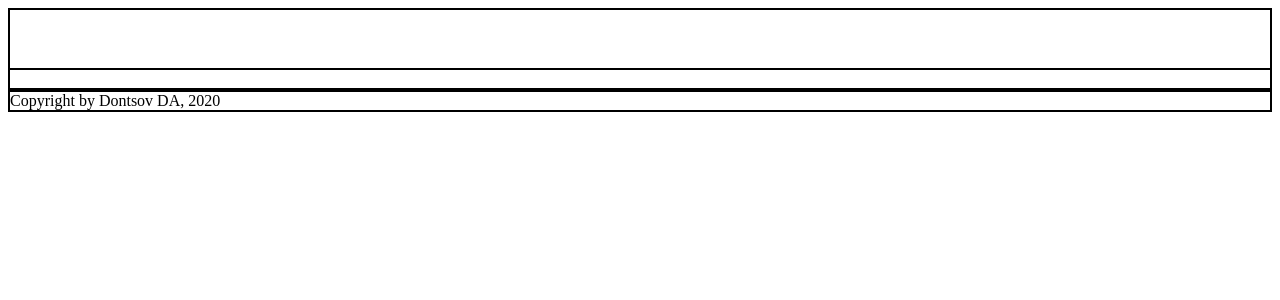
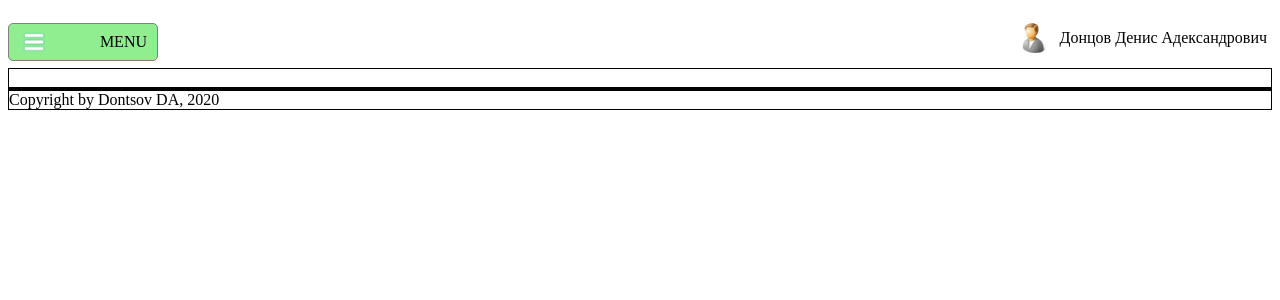
Before and after one commit to ddenis87/vue__ozi, a Vue app: page / in a window 1280 px wide. Shown: the top 300 px of the page. Built offline with nearby package versions, Linux system fonts and the light colour scheme.

Commit message:
Add navigation --menu --user

```diff
--- a/src/App.vue
+++ b/src/App.vue
@@ -1,17 +1,22 @@
 <template>
   <div id="app">
-    <div class="navigation"></div>
-    <div class="system-out"></div>
-    <div class="body">
-      <router-view/>
-    </div>
-    <div class="footer">Copyright by Dontsov DA, 2020</div>
+      <div class="navigation">
+        <app-navigation></app-navigation>
+      </div>
+      <div class="system-out"></div>
+      <div class="body">
+        <router-view/>
+      </div>
+      <div class="footer">Copyright by Dontsov DA, 2020</div>
   </div>
 </template>
 
 <script>
+import AppNavigation from '@/views/app-navigation';
 export default {
-
+  components: {
+    AppNavigation,
+  },
 }
 </script>
 
@@ -24,11 +29,11 @@ export default {
     max-width: 1280px;
     margin-left: auto;
     margin-right: auto;
-    border: 1px solid black;
+    // border: 1px solid black;
 
     .navigation {
       grid-area: navigation;
-      border: 1px solid black;
+      // border: 1px solid black;
     }
     .system-out {
       grid-area: system-out;
--- /dev/null
+++ b/src/components/navigation-menu.vue
@@ -0,0 +1,65 @@
+<template>
+  <div class="menu">
+
+    <div class="menu-button">
+      <img class="menu-button__images" src="@/assets/img/menu.png">
+      <div class="menu-button__text">Menu</div>
+    </div>
+    <div class="menu-drop">
+      <ul class="menu-drop-list">
+        <li class="menu-drop-list__item">Catalog</li>
+        <li class="menu-drop-list__item">Journal</li>
+        <li class="menu-drop-list__item">Consolidation</li>
+      </ul>
+    </div>
+  </div>
+</template>
+
+<script>
+export default {
+  name: 'NavigationMenu',
+}
+</script>
+
+<style lang="scss" scoped>
+  $buttonWidth: 150px;
+  $buttonHeight: 30px;
+  .menu {
+    position: relative;
+    width: $buttonWidth;
+    height: $buttonHeight;
+  }
+
+  .menu-button {
+    display: flex;
+    justify-content: space-between;
+    align-items: center;
+    width: $buttonWidth;
+    padding: 3px 10px;
+    border: 1px solid gray;
+    background-color: lightgreen;
+    border-radius: 5px;
+    box-sizing: border-box;
+    cursor: pointer;
+    &__text {
+      text-transform: uppercase;
+    }
+    &__images {
+      width: auto;
+      height: $buttonHeight;
+    }
+  }
+  .menu-drop {
+    width: 200px;
+    height: auto;
+    border: 1px solid grey;
+    border-radius: 5px;
+    background-color: white;
+    opacity: 0;
+    transition: opacity 0.3s ;
+  }
+
+  .menu:hover .menu-drop {
+    opacity: 1;
+  }
+</style>
--- /dev/null
+++ b/src/components/navigation-user.vue
@@ -0,0 +1,30 @@
+<template>
+  <div class="user">
+    <img class="user__images" src="@/assets/img/user.png">
+    <div class="user__text">Донцов Денис Адександрович</div>
+  </div>
+</template>
+
+<script>
+export default {
+  name: 'NavigationUser',
+}
+</script>
+
+<style lang="scss" scoped>
+  .user {
+    display: flex;
+    justify-content: center;
+    align-items: center;
+    width: auto;
+
+    &__images {
+      width: 30px;
+      height: auto;
+      padding: 0px 5px;
+    }
+    &__text {
+      padding: 0px 5px;
+    }
+  }
+</style>
--- /dev/null
+++ b/src/views/app-navigation.vue
@@ -0,0 +1,28 @@
+<template>
+  <div class="content">
+    <navigation-menu></navigation-menu>
+    <navigation-user></navigation-user>
+  </div>
+</template>
+
+<script>
+import NavigationMenu from '@/components/navigation-menu';
+import NavigationUser from '@/components/navigation-user';
+
+export default {
+  name: 'AppNavigation',
+  components: {
+    NavigationMenu, NavigationUser,
+  },
+}
+</script>
+
+<style lang="scss" scoped>
+  .content {
+    display: flex;
+    justify-content: space-between;
+    align-items: center;
+    width: 100%;
+    height: 100%;
+  }
+</style>
--- a/src/views/main.vue
+++ b/src/views/main.vue
@@ -4,7 +4,7 @@
 
 <script>
 export default {
-  name: "main"
+  name: "Main"
 }
 </script>
 
```
Also changed, not shown: src/assets/img/menu.png (added), src/assets/img/user.png (added).
